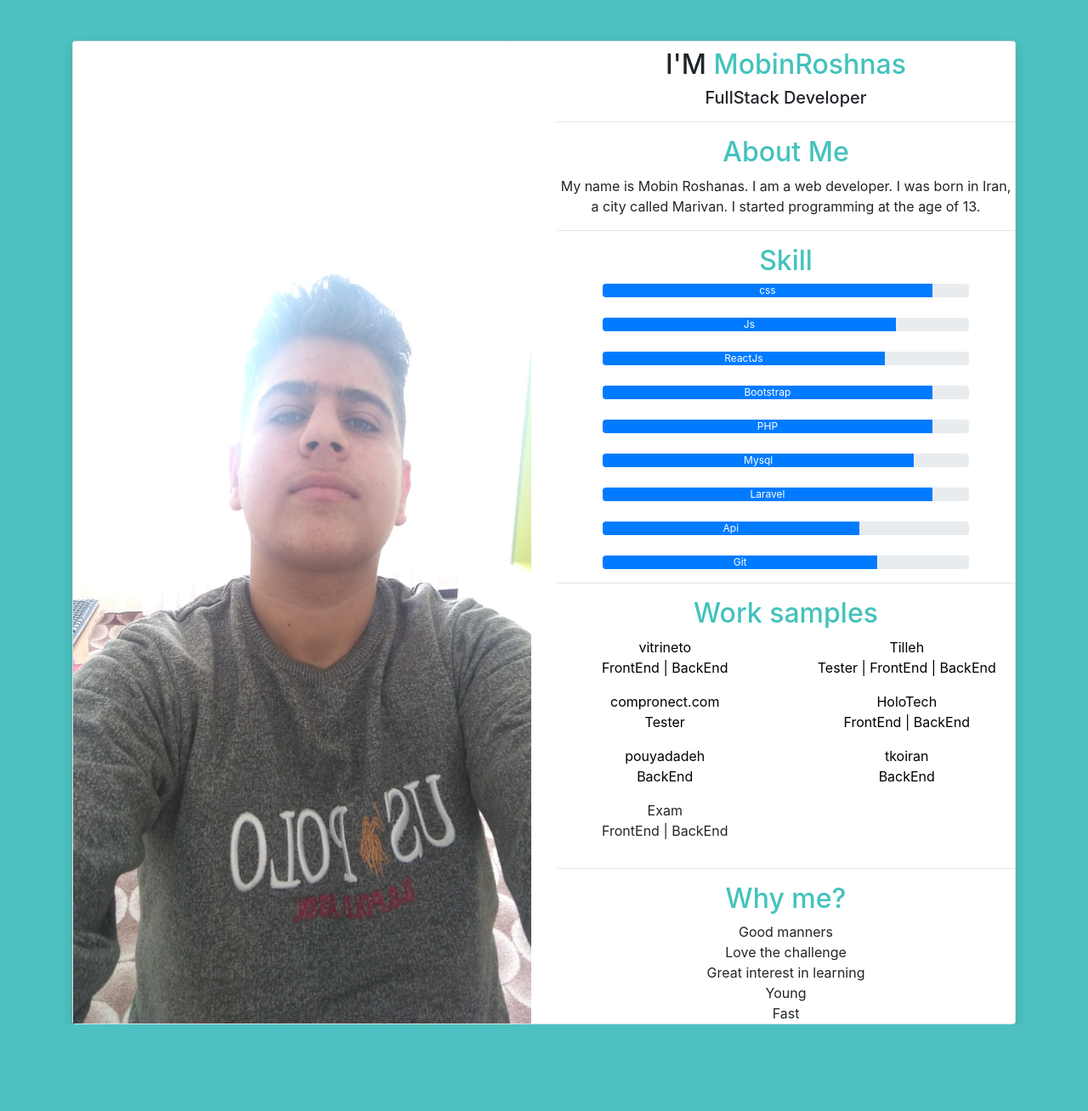
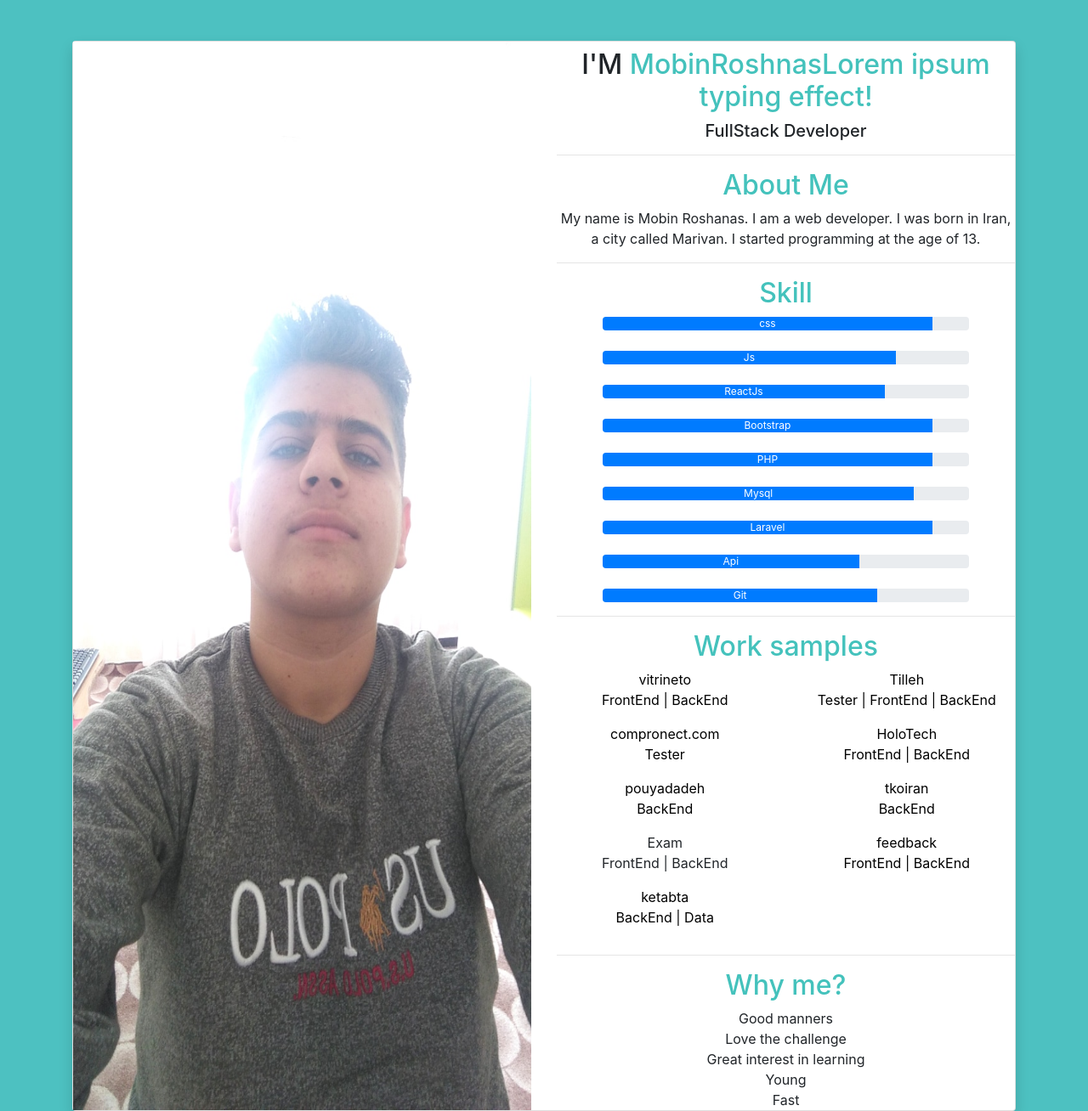
Before and after one commit to mobinroshnas/ResumMobin, a plain HTML site: page index.html in a window 1280 px wide. Shown: the whole page at 85% size. Before the commit the page ends 1206 px from the top, so only its background shows below. Drawn offline with Linux system fonts and the light colour scheme.

Commit message:
Update index.html

```diff
--- a/index.html
+++ b/index.html
@@ -21,8 +21,22 @@
           </div>
           <div class="col-lg-6">
            <center>
-            <h2 class="mt-2">I'M <span style="color:#44C2BC"> MobinRoshnas</span></h2>
+            <h2 class="mt-2">I'M <span style="color:#44C2BC" id="demo"> MobinRoshnas</span></h2>
             <h5> FullStack Developer</h5>
+               <script>
+                   var i = 0;
+var txt = 'Lorem ipsum typing effect!'; /* The text */
+var speed = 50; /* The speed/duration of the effect in milliseconds */
+
+function typeWriter() {
+  if (i < txt.length) {
+    document.getElementById("demo").innerHTML += txt.charAt(i);
+    i++;
+    setTimeout(typeWriter, speed);
+  }
+}
+                   typeWriter()
+               </script>
             <hr>
             <h2 style="color:#44C2BC">About Me</h2>
               <P>
@@ -128,6 +142,22 @@
                    </p>
                </a>
               </div>
+                 <div class="col-lg-6">
+                  <a href="http://feedback.gilasweb.ir">
+                  feedback
+                   <p>
+                   FrontEnd | BackEnd
+                   </p>
+               </a>
+              </div>
+                 <div class="col-lg-6">
+                  <a href="http://ketabta.ir">
+                  ketabta
+                   <p>
+                  BackEnd | Data
+                   </p>
+               </a>
+              </div>
               </div>
               <hr>
               <h2 style="color:#44C2BC">Why me?  </h2>
```
